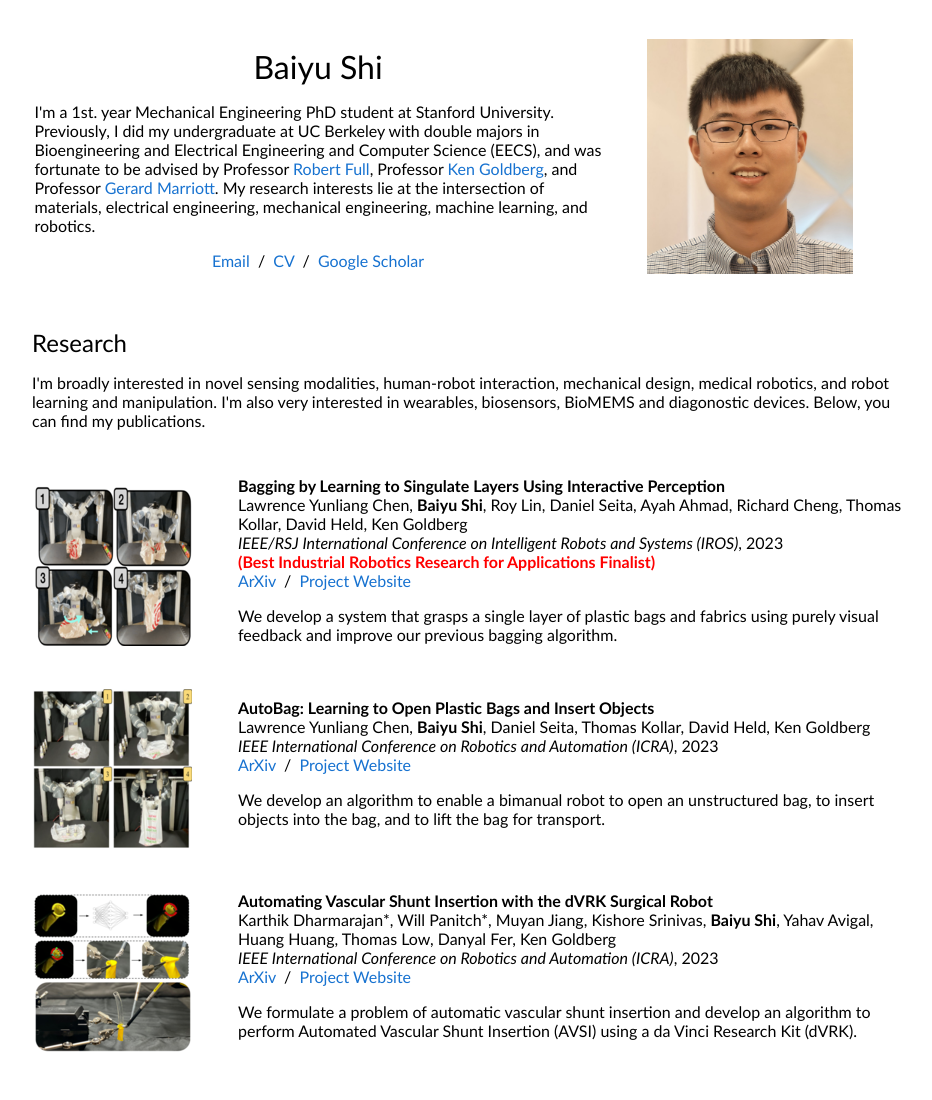
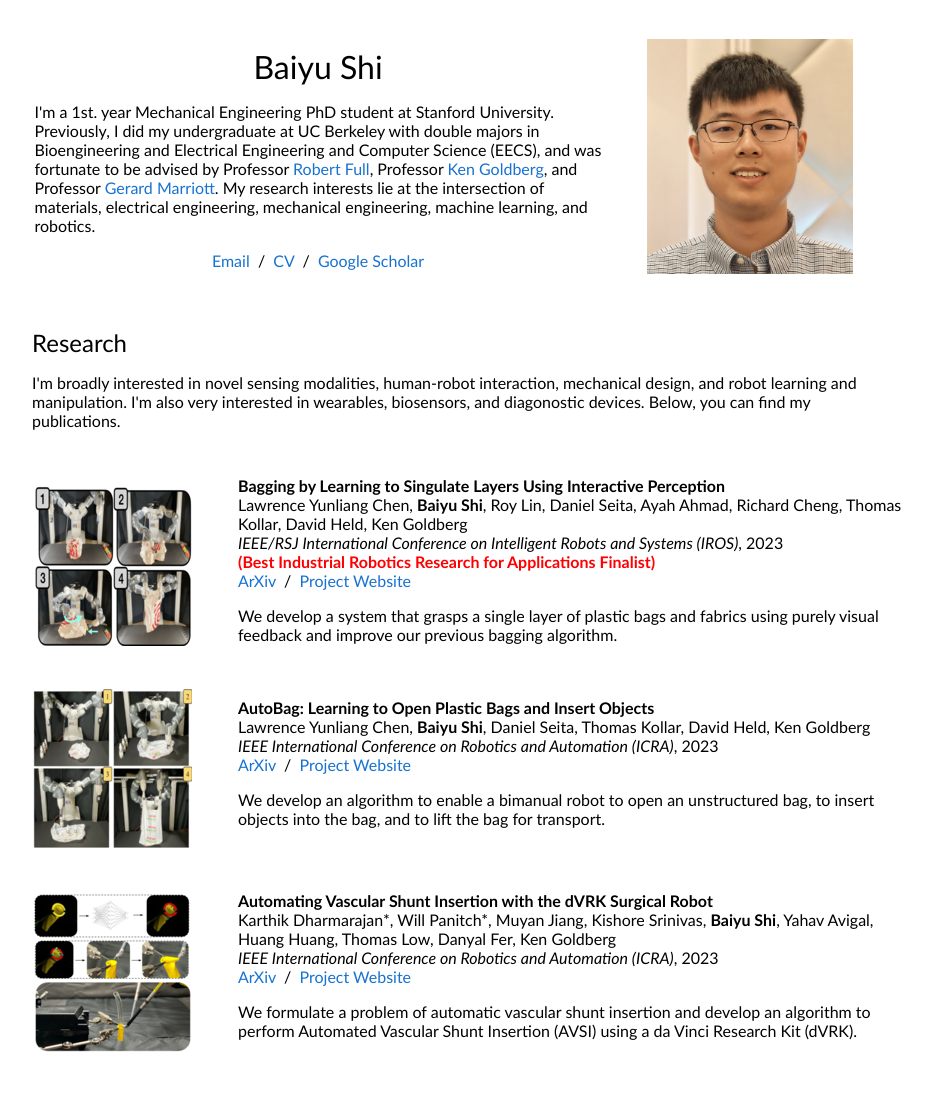
Before and after one commit to baiyu-shi/baiyu-shi.github.io, a plain HTML site: page index.html in a window 1280 px wide. Shown: the top 1100 px of the page, without its empty margins (178-1110 px from the left). Drawn offline with Linux system fonts and the light colour scheme.

Commit message:
Update index.html

```diff
--- a/index.html
+++ b/index.html
@@ -42,8 +42,8 @@
             <td style="padding:20px;width:100%;vertical-align:middle">
               <heading>Research</heading>
               <p>
-                I'm broadly interested in novel sensing modalities, human-robot interaction, mechanical design, medical robotics, and robot learning and manipulation.
-                I'm also very interested in wearables, biosensors, BioMEMS and diagonostic devices. Below, you can find my publications.
+                I'm broadly interested in novel sensing modalities, human-robot interaction, mechanical design, and robot learning and manipulation.
+                I'm also very interested in wearables, biosensors, and diagonostic devices. Below, you can find my publications.
               </p>
             </td>
           </tr>
```
